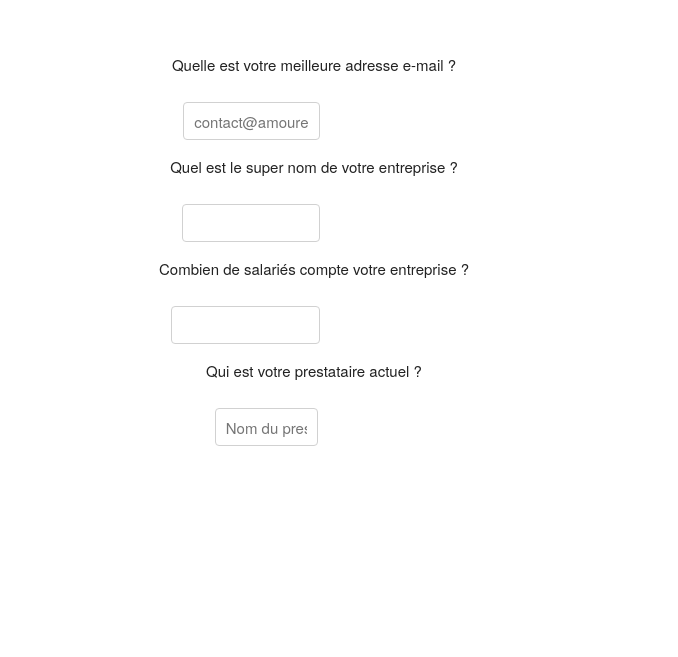
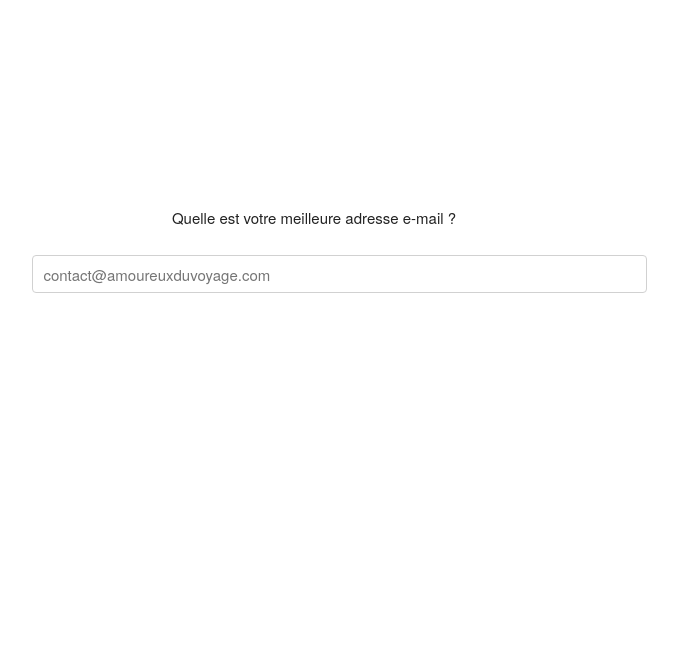
Before and after one commit to casstiffany/challenge-tech, a React (Create React App) app: page /challenge in a window 1280 px wide. Shown: the part 143-800 px from the top of the page, without its empty margins (326-1004 px from the left). Built offline with nearby package versions, Linux system fonts and the light colour scheme.

Commit message:
display form field one by one & add 4 character constraint

```diff
--- a/package.json
+++ b/package.json
@@ -7,6 +7,7 @@
     "react": "^16.10.2",
     "react-dom": "^16.10.2",
     "react-router-dom": "^5.1.2",
+    "react-router-hash-link": "^1.2.2",
     "react-scripts": "3.2.0",
     "react-transition-group": "^4.3.0",
     "yup": "^0.27.0"
--- a/src/Challenge.js
+++ b/src/Challenge.js
@@ -1,5 +1,6 @@
 import React from 'react';
 import { Formik } from 'formik';
+import { HashLink as Link } from 'react-router-hash-link';
 import * as Yup from 'yup';
 
 
@@ -34,8 +35,8 @@
     >
       {({ values, errors, touched, handleChange, handleBlur,}) => (
 
-    	<form className="centerpage">
-      			<div>
+    	<form>
+      			<div className="centerpage">
 
       					<p>Quelle est votre meilleure adresse e-mail ?</p>
       					<input
@@ -48,9 +49,12 @@
                             onBlur={handleBlur}
       					/>
                 <div className="errorMessage">{errors.email && touched.email && errors.email}</div>
+                { values.email.length >= 4 &&
+                  <Link to="/challenge#q2"><button>Valider</button></Link>
+                }
                 </div>
 
-      			<div id ="q2">
+      			<div id ="q2" className="centerpage">
       					<p>Quel est le super nom de votre entreprise ?</p>
       					<input
       						className ="six columns"
@@ -63,8 +67,11 @@
       					/>
 
                <div className="errorMessage">{errors.name && touched.name && errors.name}</div>
+               { values.name.length >= 4 &&
+               <Link to="/challenge#q3"><button id="button-2">Valider</button></Link>
+      		   }
             </div>
-      			<div id="q3" >
+      			<div id="q3" className="centerpage">
       					<p>Combien de salariés compte votre entreprise ?</p>
       					<input
       						className ="six columns"
@@ -76,8 +83,11 @@
 							onBlur={handleBlur}
       					/>
                 <div className="errorMessage">{errors.employee && touched.employee && errors.employee}</div>
+            	{ values.employee >= 1000 &&
+                 <Link to="/challenge#q4"><button id="button-3">Valider</button></Link>
+      			}
             </div>
-      			<div id="q4">
+      			<div id="q4" className="centerpage">
       					<p>Qui est votre prestataire actuel ?</p>
       					<input
       						className ="six columns"
--- a/src/style/style.css
+++ b/src/style/style.css
@@ -3,7 +3,7 @@
 }
 
 .App-logo {
-  height: 40vmin;
+  height: 15vmin;
 }
 
 
```
Also changed, not shown: 1 other file (tests, documents, lock files or other folders).
